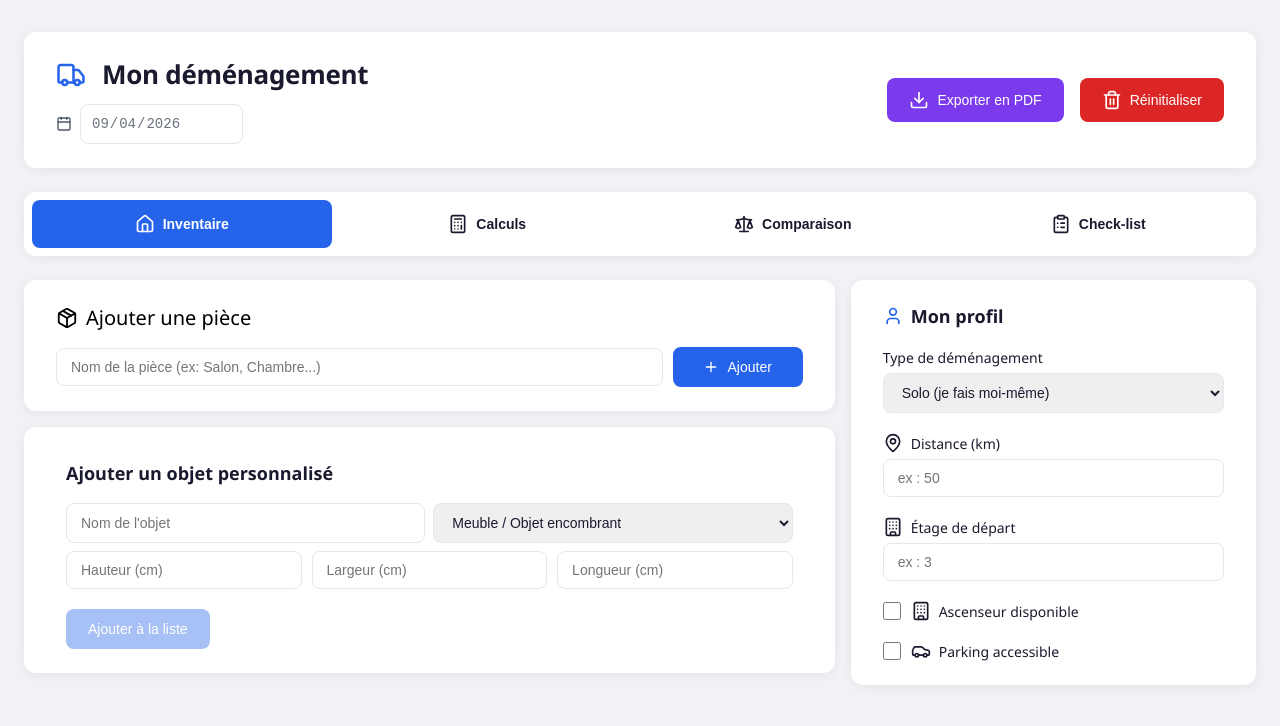
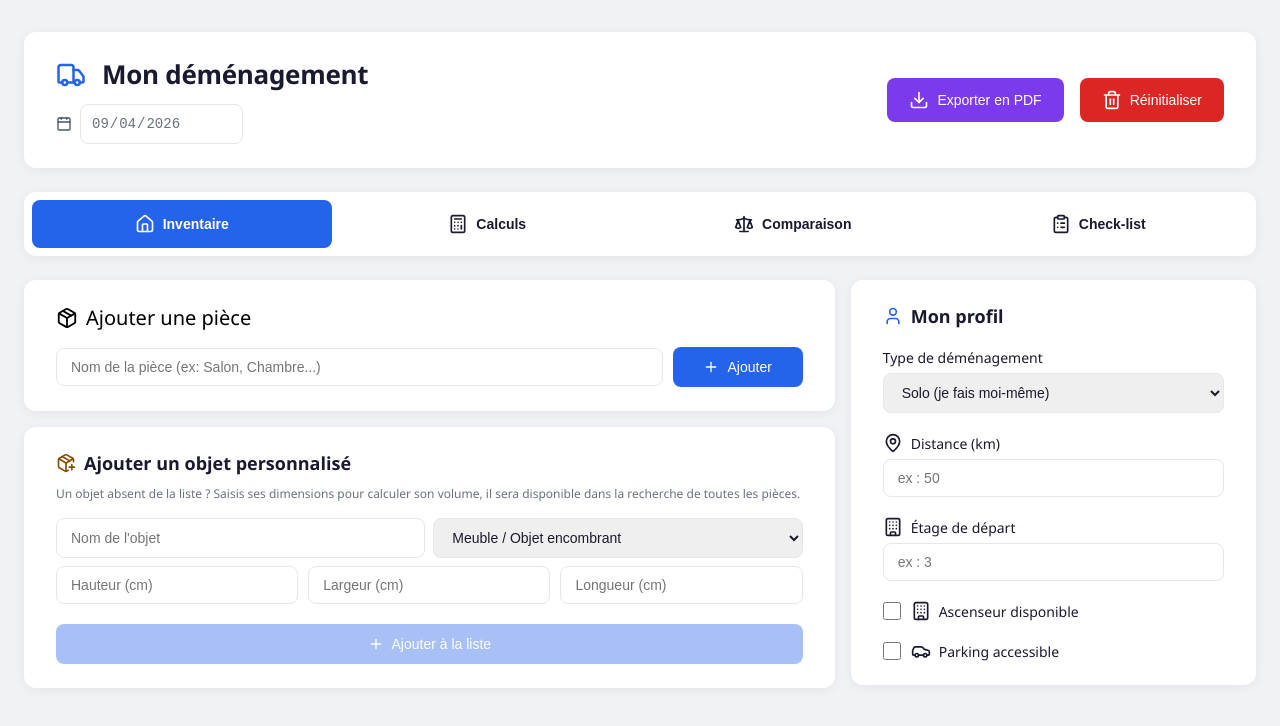
Before and after one commit to Maelys-B/simulateur-demenagement, a React (Vite) app: page / in a window 1280 px wide. Shown: the top 726 px of the page. Built offline with nearby package versions, Linux system fonts and the light colour scheme.

Commit message:
style: classes form génériques sans marges horizontales, noms corrigés dans Inventaire et Checklist

```diff
--- a/src/components/Checklist/Checklist.css
+++ b/src/components/Checklist/Checklist.css
@@ -153,47 +153,8 @@
     color: var(--color-text-muted);
 }
 
-.chk-form{
-    display: flex;
-    flex-direction: column;
-    justify-content: center;
-}
-
-.chk-form-text{
-    display: flex;
-    flex-direction: column;
-    gap: var(--spacing-sm);
-    margin: var(--spacing-base) var(--spacing-base) var(--spacing-sm);
-}
-
-.chk-form-ligne{
-    display:flex;
-    gap: var(--spacing-base);
-    margin: 0 var(--spacing-base) var(--spacing-base) var(--spacing-base);
-}
-
-.chk-form-ligne input,
-.chk-form-ligne select {
-  flex: 1;
-}
-
 .chk-calendar::-webkit-calendar-picker-indicator {
   display: none;
-}
-
-.chk-form-title{
-    font-size: var(--font-size-lg);
-    font-weight: var(--font-weight-semibold);
-    color: var(--color-text);
-    margin-bottom: var(--spacing-base);
-}
-
-.chk-form textarea {
-  resize: vertical;
-}
-
-.chk-form-btn{
-  margin: var(--spacing-base) var(--spacing-base) 0 var(--spacing-base);
 }
 
 .chk-header-top{
--- a/src/components/Checklist/Checklist.jsx
+++ b/src/components/Checklist/Checklist.jsx
@@ -249,9 +249,9 @@ function ajouterTache() {
         ))}
       </div>
 
-      <div className="card chk-form">
-        <h3 className='chk-form-title icon'><ListPlus size={20} />Ajouter une tâche</h3>
-        <div className='chk-form-text'>
+      <div className="card form-card">
+        <h3 className='form-title icon'><ListPlus size={20} />Ajouter une tâche</h3>
+        <div className='form-text'>
           <input
             type="text"
             placeholder="Titre (ex: Prévenir la crèche)"
@@ -267,7 +267,7 @@ function ajouterTache() {
             className='input'
           />
         </div>
-        <div className="chk-form-ligne">
+        <div className="form-ligne">
           <div className='icon header-date-wrapper' style={{ gap: 'var(--spacing-md)!important' }}>
             <span style={{ marginLeft: 'var(--spacing-xs)' }}><Calendar size={16} color="#4A5565"/></span>
             <input
@@ -289,7 +289,7 @@ function ajouterTache() {
             <option value="Demarche">Démarche</option>
           </select>
         </div>
-        <button className="btn btn-primary icon chk-form-btn" type="submit" onClick={ajouterTache}>
+        <button className="btn btn-primary icon form-btn" type="submit" onClick={ajouterTache}>
           <Plus size={16} /> Ajouter
         </button>
       </div>
--- a/src/components/Inventaire/Inventaire.css
+++ b/src/components/Inventaire/Inventaire.css
@@ -119,8 +119,8 @@
   border-radius: var(--radius-full);
 }
 
-.chk-form-grid{
-  display:grid;
-  grid-template-columns: 1fr 1fr;
-  gap: var(--spacing-sm);
+.inv-desc {
+  color: var(--color-text-muted);
+  font-size: var(--font-size-sm);
+  margin-bottom: var(--spacing-md);
 }
--- a/src/components/Inventaire/Inventaire.jsx
+++ b/src/components/Inventaire/Inventaire.jsx
@@ -1,11 +1,11 @@
-import { Package, Plus } from 'lucide-react';
+import { Package, PackagePlus, Plus } from 'lucide-react';
 import { useState } from 'react';
 import './Inventaire.css';
 import PieceCard from './PieceCard';
 import { OBJETS_A_EMBALLER, OBJETS_PREDEFINIS } from './listes';
 
 
-export default function Inventaire({pieces, setPieces}) {
+export default function Inventaire({ pieces, setPieces }) {
   const [value, setValue] = useState('');
   const [listeObjets, setListeObjets] = useState(OBJETS_PREDEFINIS);
   const [listeEmballer, setListeEmballer] = useState(OBJETS_A_EMBALLER);
@@ -127,10 +127,11 @@ export default function Inventaire({pieces, setPieces}) {
           onSupprimerObjetAEmballer={supprimerObjetAEmballer}
         />
       ))}
-          <div className="card chk-form">
-        <div className="chk-form-text">
-          <p className="chk-form-title">Ajouter un objet personnalisé</p>
-          <div className='chk-form-grid'>
+      <div className="card form-card">
+        <p className="form-title icon"><PackagePlus size={20} />Ajouter un objet personnalisé</p>
+        <p className="inv-desc">Un objet absent de la liste ? Saisis ses dimensions pour calculer son volume, il sera disponible dans la recherche de toutes les pièces.</p>
+          <div className="form-text">
+            <div className='form-grid'>
             <input className="input" placeholder="Nom de l'objet" value={persoNom} onChange={(e) => setPersoNom(e.target.value)} />
             <select className="input" value={persoType} onChange={(e) => setPersoType(e.target.value)}>
               <option value="meuble">Meuble / Objet encombrant</option>
@@ -145,21 +146,19 @@ export default function Inventaire({pieces, setPieces}) {
             </select>
           )}
         </div>
-        <div className="chk-form-ligne">
+        <div className="form-ligne">
           <input className="input" type="number" min="0" placeholder="Hauteur (cm)" value={persoH} onChange={(e) => setPersoH(e.target.value)} />
           <input className="input" type="number" min="0" placeholder="Largeur (cm)" value={persoL} onChange={(e) => setPersoL(e.target.value)} />
           <input className="input" type="number" min="0" placeholder="Longueur (cm)" value={persol} onChange={(e) => setPersol(e.target.value)} />
         </div>
-        <div className="chk-form-btn">
         <button
-            className="btn btn-primary"
+          className="btn btn-primary icon form-btn"
           type="button"
           disabled={!persoNom || !persoH || !persoL || !persol}
           onClick={ajouterObjetPerso}
         >
-            Ajouter à la liste
+          <Plus size={16} /> Ajouter à la liste
         </button>
-        </div>
       </div>
     </form>
   );
--- a/src/index.css
+++ b/src/index.css
@@ -182,3 +182,48 @@ body {
 .btn-icon-danger:hover {
   background-color: var(--color-bg-red-light);
 }
+
+.form-card {
+  display: flex;
+  flex-direction: column;
+  justify-content: center;
+}
+
+.form-text {
+  display: flex;
+  flex-direction: column;
+  gap: var(--spacing-sm);
+  margin-bottom: var(--spacing-sm);
+}
+
+.form-ligne {
+  display: flex;
+  gap: var(--spacing-base);
+  margin-bottom: var(--spacing-base);
+}
+
+.form-ligne input,
+.form-ligne select {
+  flex: 1;
+}
+
+.form-title {
+  font-size: var(--font-size-lg);
+  font-weight: var(--font-weight-semibold);
+  color: var(--color-text);
+  margin-bottom: var(--spacing-base);
+}
+
+.form-card textarea {
+  resize: vertical;
+}
+
+.form-btn {
+  margin-top: var(--spacing-base);
+}
+
+.form-grid {
+  display: grid;
+  grid-template-columns: 1fr 1fr;
+  gap: var(--spacing-sm);
+}
```
Lines whose indentation alone changed are shown as unchanged.
